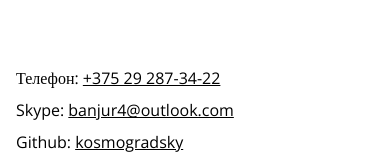
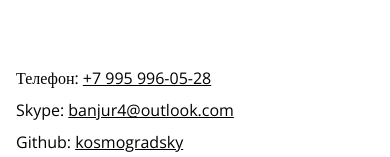
Before and after one commit to kosmogradsky/kosmogradsky, a React app: page / in a window 390 px wide. Shown: the part 2075-2232 px from the top of the page. Built offline with nearby package versions, Linux system fonts and the light colour scheme.

Commit message:
update phone number

```diff
--- a/src/Main/Main.tsx
+++ b/src/Main/Main.tsx
@@ -67,7 +67,7 @@ export class Main extends React.PureComponent<RouteComponentProps<any>> {
             <div className={s.h2}>{t.currentlyIn}</div>
           </div>
           <div className={s.contacts}>
-            {t.phone}: <a href="tel:+375292873422">+375 29 287-34-22</a><br/>
+            {t.phone}: <a href="tel:+79959960528">+7 995 996-05-28</a><br/>
             Skype: <a href="skype:live:banjur4?userinfo">banjur4@outlook.com</a><br/>
             Github: <a href="https://github.com/kosmogradsky">kosmogradsky</a><br/>
             Telegram: <a href="https://t.me/kosmogradsky">@kosmogradsky</a><br/>
```
